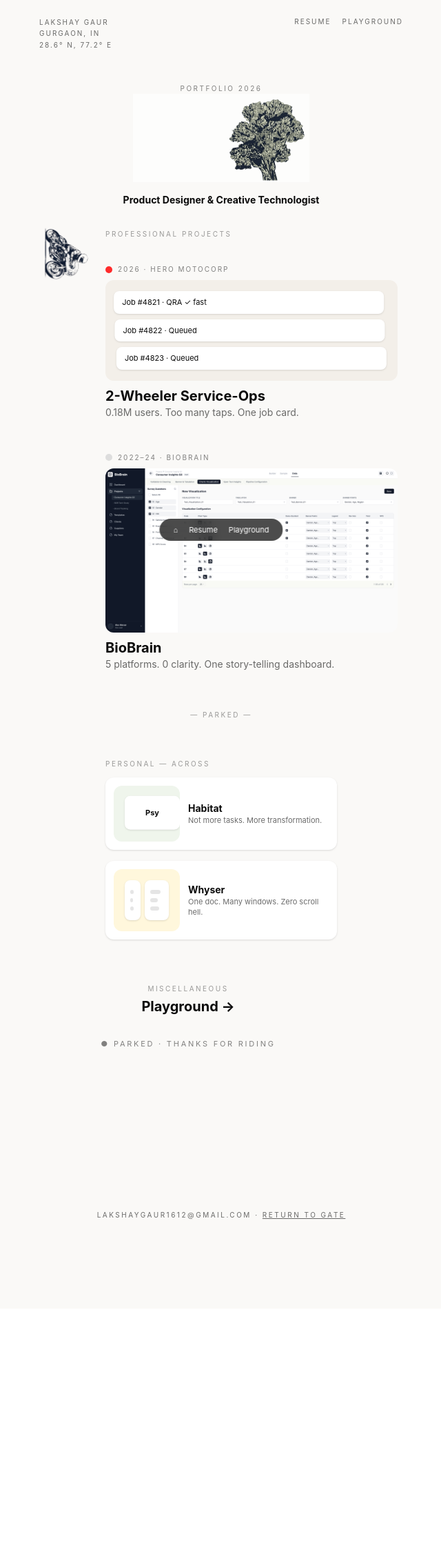
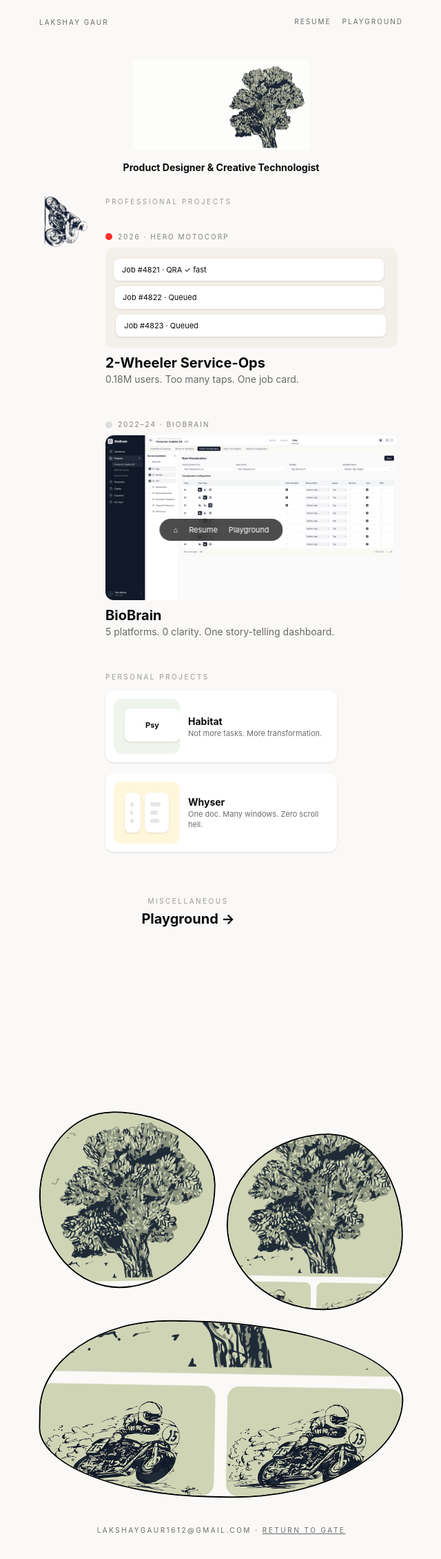
Before and after one commit to LakshayGaur1612/portfolio-2026, a Next.js app: page / in a window 1280 px wide. Shown: the top 2260 px of the page at 69% size, without its empty margins (319-959 px from the left). Before the commit the page ends 1897 px from the top, so only its background shows below. Built offline with nearby package versions, Linux system fonts and the light colour scheme.

Commit message:
Landing per annotated mock: drop nav coords, eyebrow, turn + finale lines; sketch collage

```diff
--- a/src/app/page.tsx
+++ b/src/app/page.tsx
@@ -176,7 +176,7 @@ export default function Home() {
     <main className="bg-[#FAF9F7] min-h-screen">
       <div className="max-w-xl mx-auto px-6 pb-32">
         <nav className="flex items-start justify-between py-6 font-sans-ui text-[10px] tracking-[0.2em] uppercase opacity-60">
-          <div className="leading-relaxed">Lakshay Gaur<br />Gurgaon, IN<br />28.6° N, 77.2° E</div>
+          <div className="leading-relaxed">Lakshay Gaur</div>
           <div className="flex gap-4">
             <Link href="/resume">Resume</Link>
             <Link href="/playground">Playground</Link>
@@ -184,7 +184,6 @@ export default function Home() {
         </nav>
 
         <header className="pt-6 text-center">
-          <p className="font-sans-ui text-[10px] tracking-[0.25em] uppercase opacity-50">Portfolio 2026</p>
           <Tree />
           <h1 className="text-sm font-bold mt-4 font-sans-ui">Product Designer & Creative Technologist</h1>
         </header>
@@ -222,14 +221,9 @@ export default function Home() {
             </div>
           </section>
 
-          {/* TURN MARKER */}
-          <p className="font-sans-ui text-[10px] tracking-[0.25em] uppercase opacity-40 text-center py-[4vh] px-24">
-            — Parked —
-          </p>
-
-          {/* ACT 2 — Personal: across */}
+          {/* ACT 2 — Personal projects */}
           <section className="px-24 min-h-[32vh] py-[3vh]">
-            <p className="font-sans-ui text-[10px] tracking-[0.25em] uppercase opacity-40">Personal — Across</p>
+            <p className="font-sans-ui text-[10px] tracking-[0.25em] uppercase opacity-40">Personal Projects</p>
             <div className="flex flex-col gap-4 mt-3">
               {personal.map((p) => (
                 <Link key={p.slug} href={`/work/${p.slug}`} className="flex items-center gap-3 reveal bg-white rounded-xl p-3 shadow-sm">
@@ -243,17 +237,29 @@ export default function Home() {
             </div>
           </section>
 
-          {/* FINALE — parked */}
+          {/* FINALE */}
           <section className="mt-10 pr-24 text-center min-h-[36vh] pb-[6vh]">
             <Link href="/playground" className="block reveal">
               <p className="font-sans-ui text-[10px] tracking-[0.25em] uppercase opacity-40">Miscellaneous</p>
               <h3 className="font-sans-ui text-xl font-bold mt-1">Playground →</h3>
             </Link>
-            <p className="font-sans-ui text-[11px] uppercase tracking-[0.25em] opacity-50 mt-8">
-              ● Parked · Thanks for riding
-            </p>
           </section>
         </div>
+
+        {/* Sketchbook collage — organic layout */}
+        <section className="mt-6 mb-4">
+          <div className="grid grid-cols-2 gap-4">
+            <div className="overflow-hidden border-2 border-black rounded-[42%_58%_55%_45%/48%_42%_58%_52%] -rotate-1 h-64">
+              <img src="/case/sketches.png" alt="Sketchbook — top" className="w-full h-full object-cover" style={{ objectPosition: "top" }} loading="lazy" />
+            </div>
+            <div className="overflow-hidden border-2 border-black rounded-[58%_42%_45%_55%/52%_58%_42%_48%] rotate-1 h-64 mt-8">
+              <img src="/case/sketches.png" alt="Sketchbook — middle" className="w-full h-full object-cover" style={{ objectPosition: "center" }} loading="lazy" />
+            </div>
+            <div className="overflow-hidden border-2 border-black rounded-[38%_62%_50%_50%/55%_45%_60%_40%] rotate-1 h-64 col-span-2">
+              <img src="/case/sketches.png" alt="Sketchbook — bottom" className="w-full h-full object-cover" style={{ objectPosition: "bottom" }} loading="lazy" />
+            </div>
+          </div>
+        </section>
 
         <footer className="mt-10 text-center font-sans-ui text-[10px] tracking-[0.25em] uppercase opacity-60">
           Lakshaygaur1612@gmail.com · <Link href="/" className="underline">Return to gate</Link>
```
Also changed, not shown: public/case/sketches.png (added).
